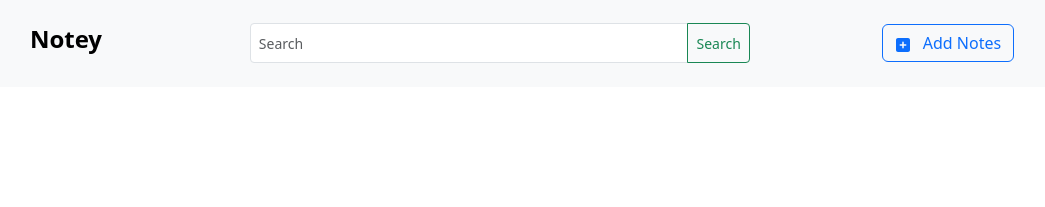
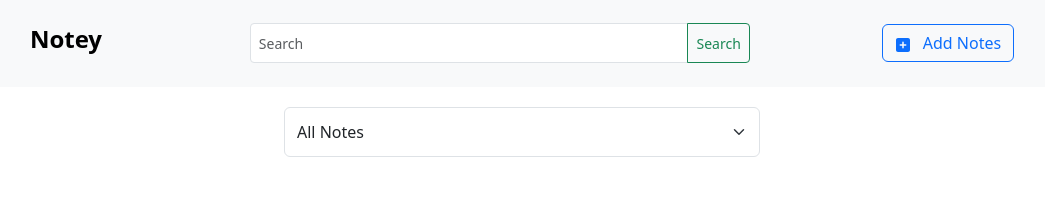
Before and after one commit to SaraabbasiNZ/react-note-app, a React (Vite) app: page / in a window 1280 px wide. Shown: the top 207 px of the page, without its empty margins (118-1163 px from the left). Built offline with nearby package versions, Linux system fonts and the light colour scheme.

Commit message:
Create Filter file and added options

```diff
--- a/src/App.jsx
+++ b/src/App.jsx
@@ -1,10 +1,12 @@
 import React from 'react'
 import NavBar from './components/NavBar'
+import Filter from './components/Filter'
 
 const App = () => {
   return (
     <>
     <NavBar />
+    <Filter />
     </>
   )
 }
--- /dev/null
+++ b/src/components/Filter.jsx
@@ -0,0 +1,21 @@
+import React from 'react'
+
+const Filter = () => {
+  return (
+    <div className="container" style={{ width: "500px", margin: "20px auto" }}>
+      <select
+        className="form-select"
+        aria-label="Default select example"
+        style={{ height: "50px" }}
+        onChange={(e) => handleFilterText(e.target.value)}
+      >
+        <option value="">All Notes</option>
+        <option value="BUSINESS">Business</option>
+        <option value="PERSONAL">Personal</option>
+        <option value="IMPORTANT">Important</option>
+      </select>
+    </div>
+  )
+}
+
+export default Filter
```
